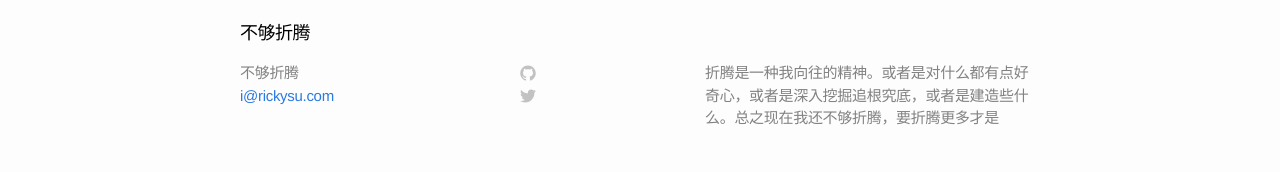
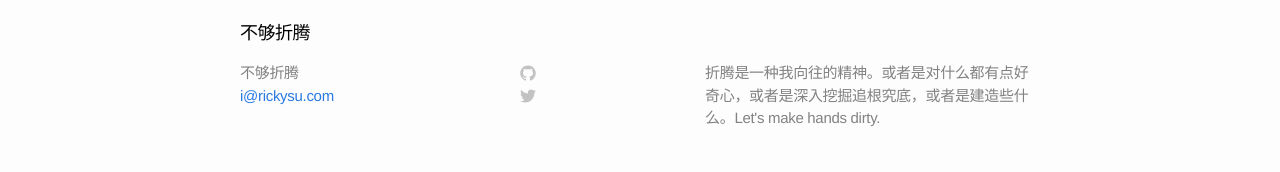
Before and after one commit to imrickysu/imrickysu.github.io, a Jekyll site: the page built from index.html, in a window 1280 px wide. Shown: the part 1319-1491 px from the top of the page. Built offline with Jekyll 4.4.1, drawn with Linux system fonts in a browser that asks for light colours.

Commit message:
update description

```diff
--- a/_config.yml
+++ b/_config.yml
@@ -1,7 +1,7 @@
 # Site settings
 title: 不够折腾
 email: i@rickysu.com
-description: "折腾是一种我向往的精神。或者是对什么都有点好奇心，或者是深入挖掘追根究底，或者是建造些什么。总之现在我还不够折腾，要折腾更多才是"
+description: "折腾是一种我向往的精神。或者是对什么都有点好奇心，或者是深入挖掘追根究底，或者是建造些什么。Let's make hands dirty."
 baseurl: ""
 url: "http://imrickysu.github.io"
 
```
